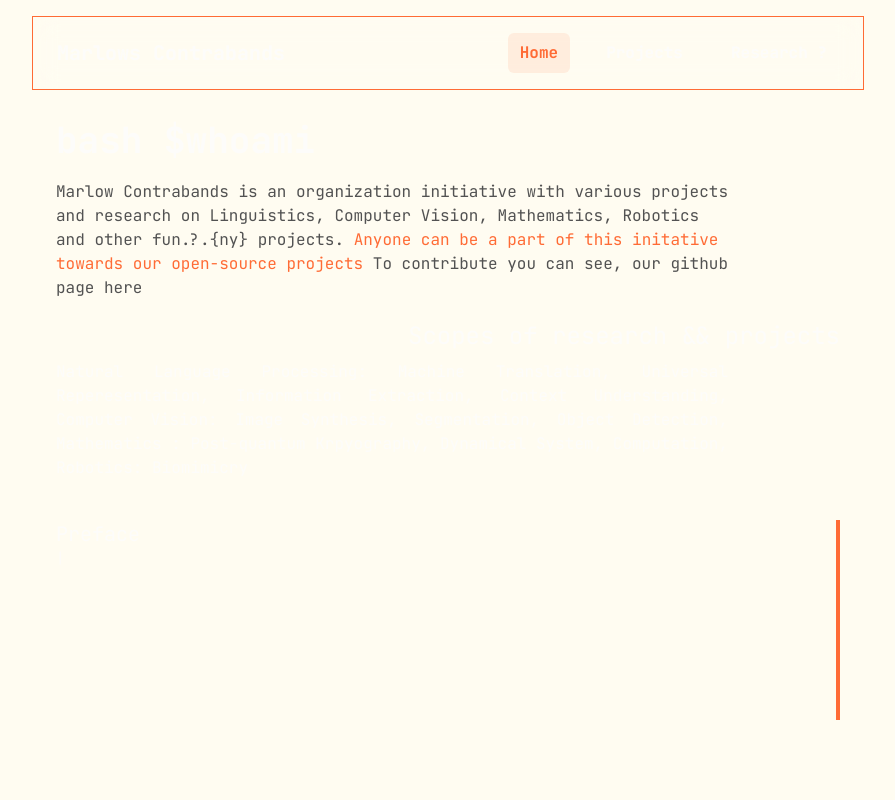
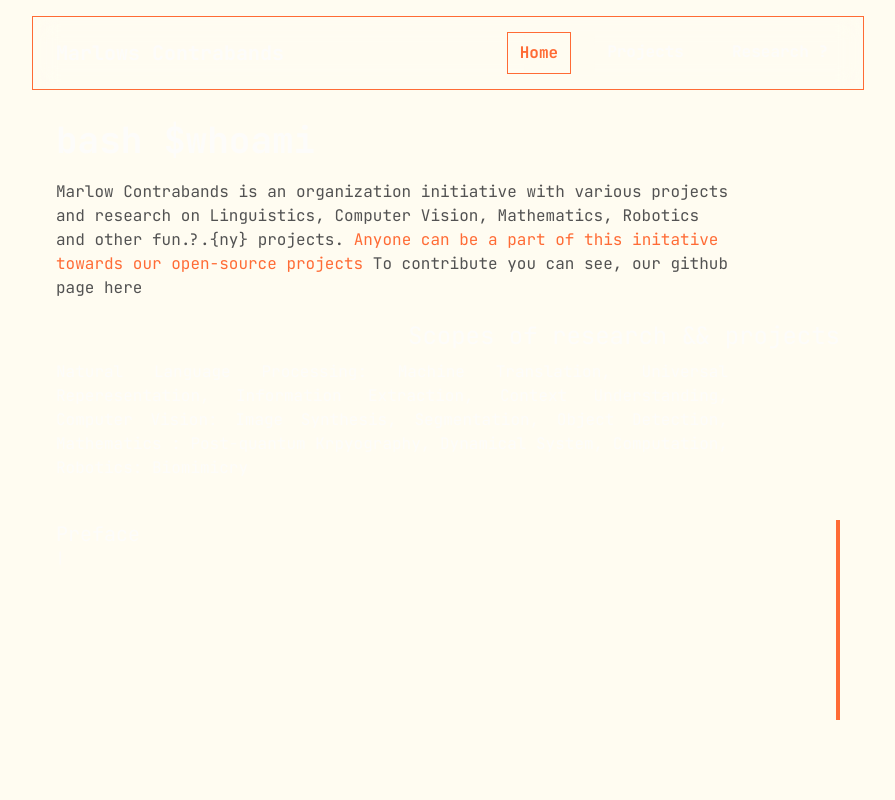
Before and after one commit to wicaksonoleksono/marlowcontraband, a Next.js app: page / in a window 1280 px wide. Shown: the top 800 px of the page, without its empty margins (192-1087 px from the left). Built offline with nearby package versions, Linux system fonts and the light colour scheme.

Commit message:
[26.09.25] wicaksonolxn | ✨ feat : ""

```diff
--- a/src/app/components/animate/StreamingTextOnLock.tsx
+++ b/src/app/components/animate/StreamingTextOnLock.tsx
@@ -43,7 +43,7 @@
       if (!isActive.current || hasPlayed.current) return;
 
       const scrollDelta = e.deltaY;
-      const scrollPerToken = 20;
+      const scrollPerToken = 3;
       const totalScrollRequired = tokens.length * scrollPerToken;
 
       progress.current += scrollDelta / totalScrollRequired;
--- a/src/app/components/presist/Header.tsx
+++ b/src/app/components/presist/Header.tsx
@@ -12,7 +12,13 @@
 const Header: React.FC<HeaderProps> = ({ isScrollMode = false }) => {
   // 3. Get the lenis instance directly from our context
   const lenis = useLenis();
-  const [activeSection, setActiveSection] = useState<string>('home');
+  const [activeSection, setActiveSection] = useState<string>("home");
+  const [activeNavRect, setActiveNavRect] = useState<{
+    x: number;
+    y: number;
+    width: number;
+    height: number;
+  } | null>(null);
   const handleSmoothScroll = (e: React.MouseEvent<HTMLAnchorElement>) => {
     e.preventDefault();
     // Make sure lenis is available before trying to scroll
@@ -37,8 +43,31 @@
         if (element) {
           const rect = element.getBoundingClientRect();
           // If section is in viewport center (accounting for header height)
-          if (rect.top <= window.innerHeight / 2 && rect.bottom >= window.innerHeight / 2) {
+          if (
+            rect.top <= window.innerHeight / 2 &&
+            rect.bottom >= window.innerHeight / 2
+          ) {
             setActiveSection(page.id);
+
+            // Update active nav item position for mask
+            if (isScrollMode) {
+              const navElement = document.querySelector(
+                `[data-section="${page.id}"]`
+              );
+              if (navElement) {
+                const navRect = navElement.getBoundingClientRect();
+                const headerElement = navElement.closest(".fixed");
+                if (headerElement) {
+                  const headerRect = headerElement.getBoundingClientRect();
+                  setActiveNavRect({
+                    x: navRect.left - headerRect.left,
+                    y: navRect.top - headerRect.top,
+                    width: navRect.width,
+                    height: navRect.height,
+                  });
+                }
+              }
+            }
             break;
           }
         }
@@ -46,20 +75,52 @@
     };
 
     // Listen to Lenis scroll events
-    lenis.on('scroll', handleScroll);
+    lenis.on("scroll", handleScroll);
 
     // Initial check
     handleScroll();
 
-    return () => lenis.off('scroll', handleScroll);
+    return () => lenis.off("scroll", handleScroll);
   }, [lenis, isScrollMode]);
 
+  // Generate CSS mask to create hole for active nav item
+  const generateMask = () => {
+    if (!isScrollMode || !activeNavRect) {
+      return "none";
+    }
+
+    // Create a mask that covers everything EXCEPT the active nav area
+    const { x, y, width, height } = activeNavRect;
+    return `
+      polygon(
+        0% 0%,
+        0% 100%,
+        ${x}px 100%,
+        ${x}px ${y}px,
+        ${x + width}px ${y}px,
+        ${x + width}px ${y + height}px,
+        ${x}px ${y + height}px,
+        ${x}px 100%,
+        100% 100%,
+        100% 0%
+      )
+    `;
+  };
+
   return (
-    <div className="fixed top-4 left-1/2 transform -translate-x-1/2 z-50 w-[65vw] ">
+    <div className="fixed top-4 left-1/2 transform -translate-x-1/2 z-50 w-[65vw]">
+      {/* Background with blur and mask to create hole */}
       <div
-        className="flex items-center justify-between px-6 py-4 backdrop-blur-md border border-[var(--color-primary)]"
-        style={{ backgroundColor: "rgb(from var(--background) r g b / 0.1)" }}
-      >
+        className="absolute inset-0 backdrop-blur-md border border-[var(--color-primary)]"
+        style={{
+          backgroundColor: "rgb(from var(--background) r g b / 0.05)",
+          clipPath: generateMask(),
+          WebkitClipPath: generateMask(),
+        }}
+      />
+
+      {/* Content layer - no blur, just positioning */}
+      <div className="relative flex items-center justify-between px-6 py-4">
         <Link href="/">
           <h1 className="text-xl font-bold hover:text-[var(--color-primary)] transition-colors cursor-pointer">
             Marlows Contrabands
@@ -70,10 +131,10 @@
             <Link
               key={page.id}
               href={isScrollMode ? page.anchor : page.route}
-              className={`font-bold transition-colors whitespace-nowrap px-3 py-2 rounded-md ${
+              className={`font-bold transition-colors whitespace-nowrap px-3 py-2 relative ${
                 isScrollMode && activeSection === page.id
-                  ? 'text-[var(--color-primary)] bg-[var(--color-primary)]/10'
-                  : 'hover:text-[var(--color-primary)]'
+                  ? "text-[var(--color-primary)] border-1 border-[var(--color-primary)]"
+                  : "hover:text-[var(--color-primary)] rounded-md"
               }`}
               data-section={page.id}
               onClick={isScrollMode ? handleSmoothScroll : undefined}
```
